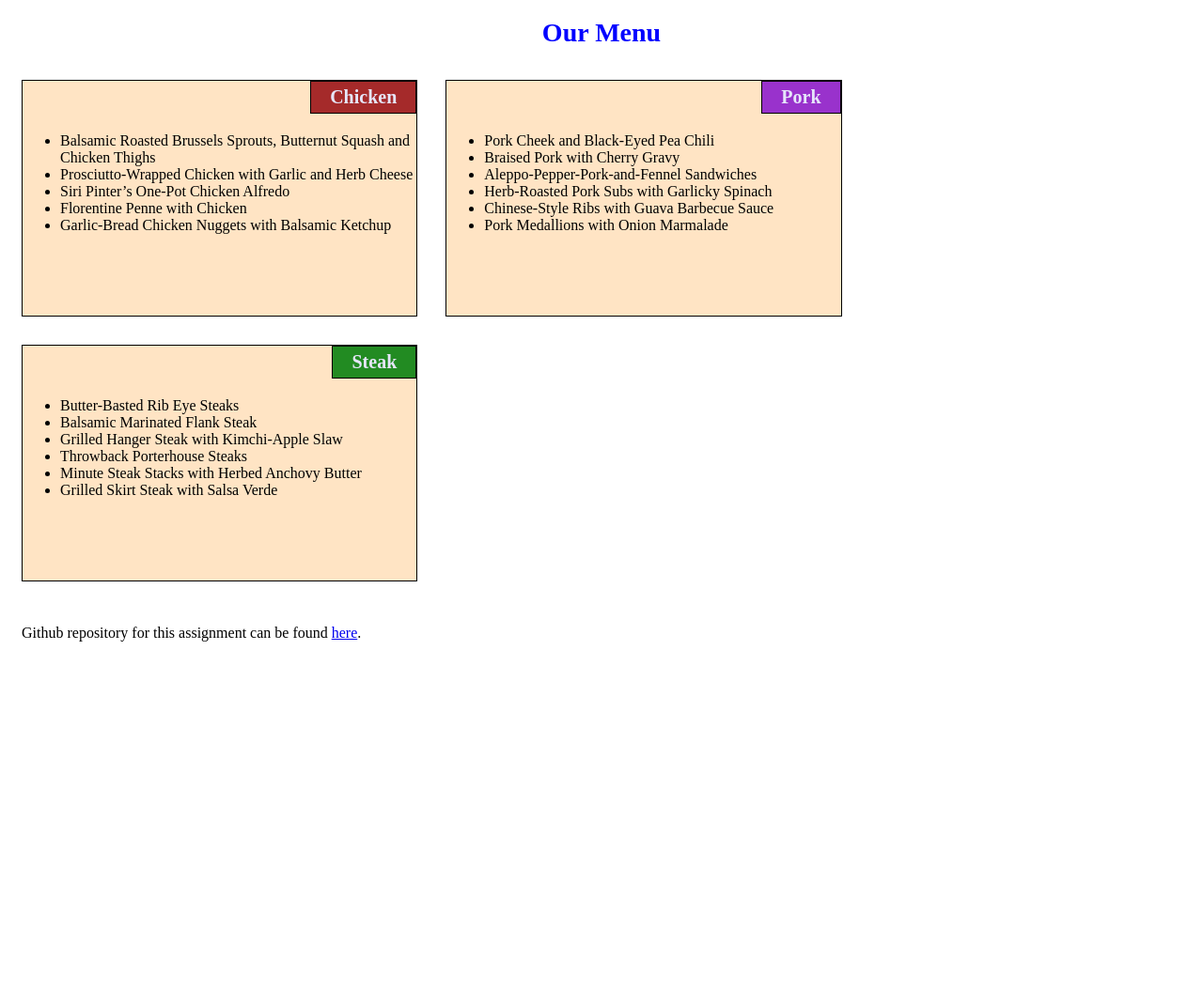
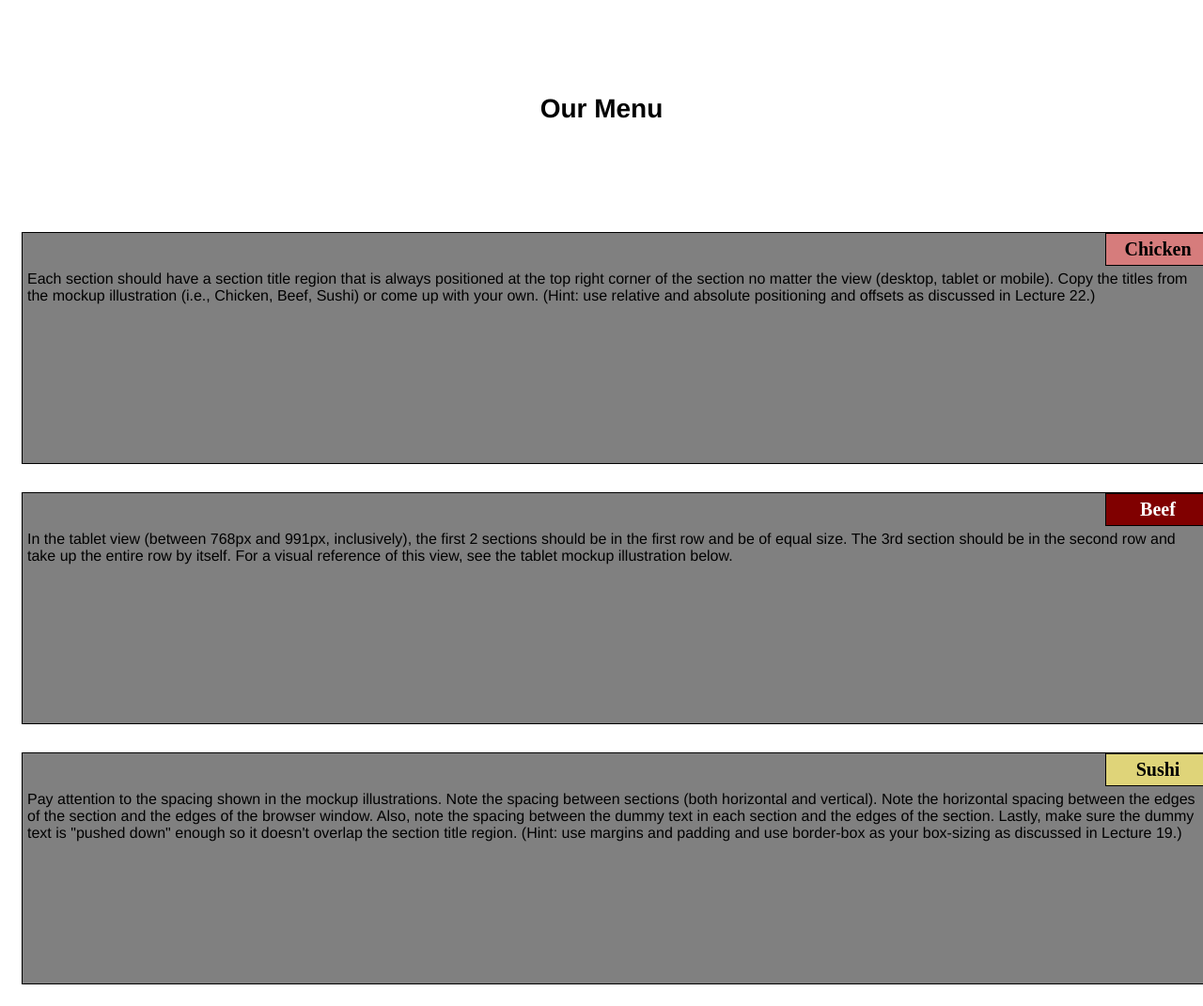
Before and after one commit to Sunain-786/Sunain-786.github.io, a plain HTML site: page module_2/index.html in a window 1280 px wide. Shown: the top 1071 px of the page at 94% size. Before the commit the page ends 800 px from the top, so only its background shows below. Drawn offline with Linux system fonts and the light colour scheme; files that its build step writes are made by us from their sources.

Commit message:
Update index.html

```diff
--- a/module_2/index.html
+++ b/module_2/index.html
@@ -2,61 +2,169 @@
 <html>
 
 <head>
-    <meta charset="utf-8" />
-    <meta http-equiv="X-UA-Compatible" content="IE=edge">
-    <title>Module2 Assignment</title>
-    <meta name="viewport" content="width=device-width, initial-scale=1">
-    <link rel="stylesheet" href="css/style.css" />
+    <meta charset="utf-8">
+    <title>module2-solution</title>
 </head>
+<style>
+    /basic style/
+    * {
+        box-sizing: border-box;
+    }
+
+    body {
+        background-color: white;
+    }
+
+    h1 {
+        margin: 100px;
+        text-align: center;
+        font-family: Helvetica;
+        font-weight: bold;
+        font-size: 175%;
+    }
+
+    section {
+        position: relative;
+        padding: 15px;
+        width: 100%;
+    }
+
+    p {
+        position: relative;
+        clear: right;
+    }
+
+    div {
+        position: relative;
+        background-color: gray;
+        border: 1px solid black;
+        width: 100%;
+        margin-left: auto;
+        margin-right: auto;
+        margin-bottom: auto;
+    }
+
+    .sub1 {
+        float: right;
+        width: 100px;
+        padding: 5px;
+        margin: 0px;
+        border: 1px solid black;
+        text-align: center;
+        font-size: 125%;
+        font-weight: bold;
+        background-color: rgb(214, 124, 124);
+
+    }
+
+    .sub2 {
+        float: right;
+        color: white;
+        width: 100px;
+        padding: 5px;
+        margin: 0px;
+        border: 1px solid black;
+        text-align: center;
+        font-size: 125%;
+        font-weight: bold;
+        background-color: maroon;
+
+    }
+
+    .sub3 {
+        color: black;
+        float: right;
+        width: 100px;
+        padding: 5px;
+        margin: 0px;
+        border: 1px solid black;
+        text-align: center;
+        font-size: 125%;
+        font-weight: bold;
+        background-color: rgb(223, 212, 121);
+
+    }
+
+    .content {
+        padding: 5px;
+        border: none;
+        background-color: gray;
+        font-family: Helvetica;
+        color: black;
+        margin: 0px;
+        height: 200px;
+        overflow: auto;
+    }
+
+    .row {
+        width: 90%;
+    }
+
+    /desktop version/
+    @media (min-width: 992px) {
+        .column-lg-4 {
+            float: left;
+            width: 33.33%;
+        }
+    }
+
+    /tablet version/
+    @media (min-width: 768px) and (max-width: 991px) {
+        .colmn-md-6 {
+            float: left;
+            width: 50%;
+            margin-left: auto;
+            margin-right: auto;
+        }
+
+        .colmn-md-12 {
+            float: left;
+            width: 100%;
+            margin-left: auto;
+            margin-right: auto;
+        }
+    }
+
+    /mobile version/
+    @media (max-width: 767px) {
+        .colmn-sm-12 {
+            float: left;
+            width: 100%;
+        }
+    }
+</style>
 
 <body>
     <h1>Our Menu</h1>
-
-    <div class="col-lg-4 col-md-6 col-sm-12">
-        <section>
-            <h2 id="chicken">Chicken</h2>
-            <ul>
-                <li>Balsamic Roasted Brussels Sprouts, Butternut Squash and Chicken Thighs</li>
-                <li>Prosciutto-Wrapped Chicken with Garlic and Herb Cheese</li>
-                <li>Siri Pinter’s One-Pot Chicken Alfredo</li>
-                <li>Florentine Penne with Chicken</li>
-                <li>Garlic-Bread Chicken Nuggets with Balsamic Ketchup</li>
-            </ul>
-        </section>
-    </div>
-
-    <div class="col-lg-4 col-md-6 col-sm-12">
-        <section>
-            <h2 id="pork">Pork</h2>
-            <ul>
-                <li>Pork Cheek and Black-Eyed Pea Chili</li>
-                <li>Braised Pork with Cherry Gravy</li>
-                <li>Aleppo-Pepper-Pork-and-Fennel Sandwiches</li>
-                <li>Herb-Roasted Pork Subs with Garlicky Spinach</li>
-                <li>Chinese-Style Ribs with Guava Barbecue Sauce</li>
-                <li>Pork Medallions with Onion Marmalade</li>
-            </ul>
-        </section>
-    </div>
-
-    <div class="col-lg-4 col-md-12 col-sm-12">
-        <section>
-            <h2 id="steak">Steak</h2>
-            <ul>
-                <li>Butter-Basted Rib Eye Steaks</li>
-                <li>Balsamic Marinated Flank Steak</li>
-                <li>Grilled Hanger Steak with Kimchi-Apple Slaw</li>
-                <li>Throwback Porterhouse Steaks</li>
-                <li>Minute Steak Stacks with Herbed Anchovy Butter</li>
-                <li>Grilled Skirt Steak with Salsa Verde</li>
-            </ul>
-        </section>
-    </div>
-    <div class="col-lg-12 col-md-12 col-sm-12">
-        <p>Github repository for this assignment can be found
-            <a href="https://github.com/GuanqiaoDing/Coursera-web-development/tree/master/module2_solution" target="_blank">here</a>.
-        </p>
-    </div>
+    <section class="column-lg-4 colmn-md-6 colmn-sm-12">
+        <div>
+            <p class="sub1">Chicken</p>
+            <p class="content">
+                Each section should have a section title region that is always positioned at the top right corner of the
+                section no matter the view (desktop, tablet or mobile). Copy the titles from the mockup illustration
+                (i.e., Chicken, Beef, Sushi) or come up with your own. (Hint: use relative and absolute positioning and
+                offsets as discussed in Lecture 22.)
+            </p>
+        </div>
+    </section>
+    <section class="column-lg-4 colmn-md-6 colmn-sm-12">
+        <div>
+            <p class="sub2">Beef</p>
+            <p class="content">In the tablet view (between 768px and 991px, inclusively), the first 2 sections should be
+                in the first row and be of equal size. The 3rd section should be in the second row and take up the
+                entire row by itself. For a visual reference of this view, see the tablet mockup illustration below.</p>
+        </div>
+    </section>
+    <section class="column-lg-4 colmn-md-12 colmn-sm-12">
+        <div>
+            <p class="sub3">Sushi</p>
+            <p class="content">Pay attention to the spacing shown in the mockup illustrations. Note the spacing between
+                sections (both horizontal and vertical). Note the horizontal spacing between the edges of the section
+                and the edges of the browser window. Also, note the spacing between the dummy text in each section and
+                the edges of the section. Lastly, make sure the dummy text is "pushed down" enough so it doesn't overlap
+                the section title region. (Hint: use margins and padding and use border-box as your box-sizing as
+                discussed in Lecture 19.)</p>
+        </div>
 </body>
 
 </html>
```
